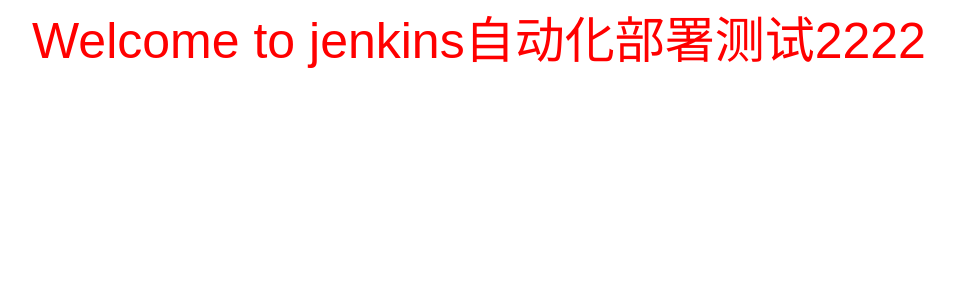
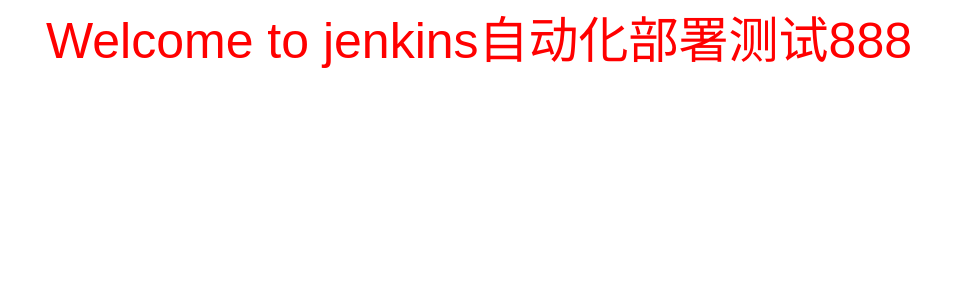
Before and after one commit to Paulinho89/webpack4, a Vue app: page / in a window 1280 px wide. Shown: the top 300 px of the page, without its empty margins (161-1116 px from the left). Built offline with nearby package versions, Linux system fonts and the light colour scheme.

Commit message:
upd:test

```diff
--- a/src/pages/index.vue
+++ b/src/pages/index.vue
@@ -2,7 +2,7 @@
  * @Author: caoyp
  * @Date: 2020-03-15 17:11:59
  * @Last Modified by: caoyp
- * @Last Modified time: 2020-06-12 17:13:23
+ * @Last Modified time: 2020-12-17 14:55:04
  * @Description: Description
  * @Route: Route
  */
@@ -16,7 +16,7 @@
 export default {
     data() {
         return {
-            testData: 'Welcome to jenkins自动化部署测试2222'
+            testData: 'Welcome to jenkins自动化部署测试888'
         };
     }
 };
```
